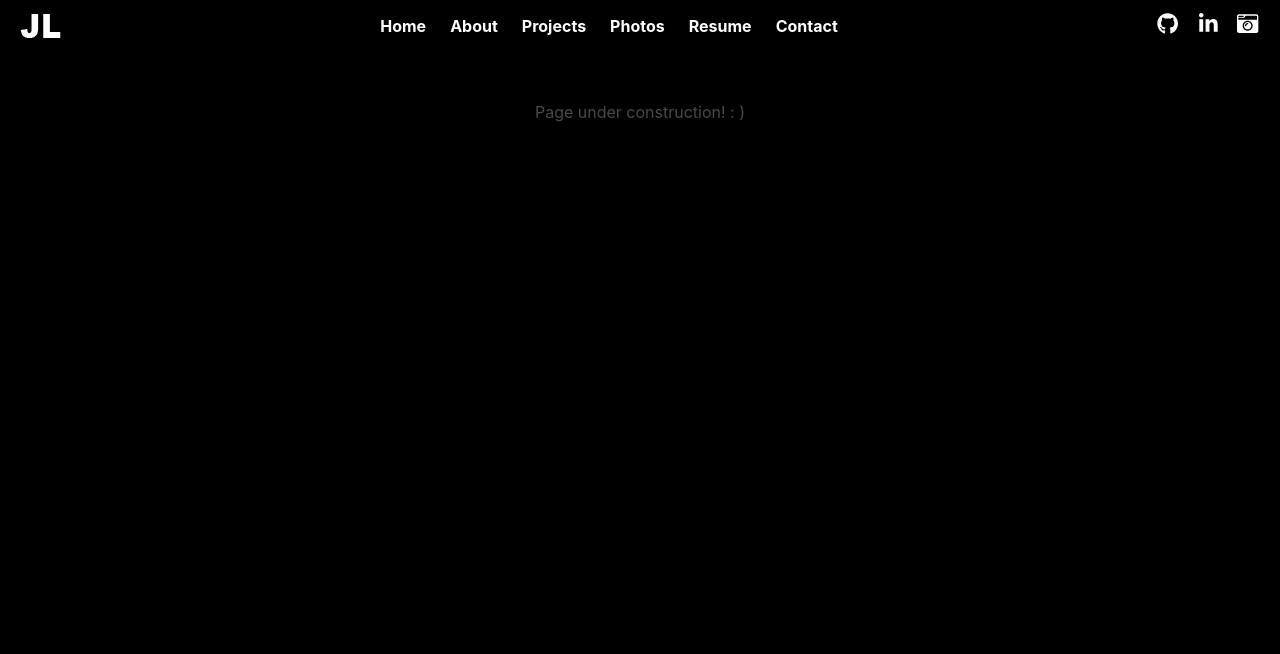
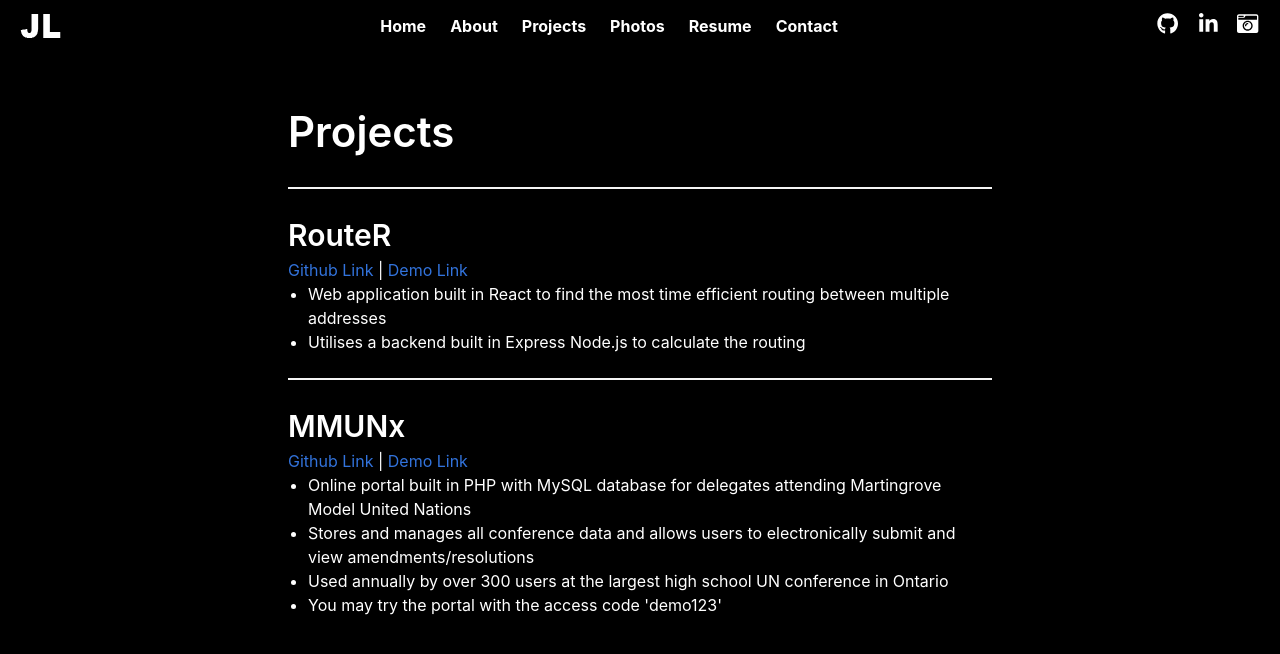
Before and after one commit to jonathanlucki/Personal-Site-V2, a Jekyll site: the page built from projects.html, in a window 1280 px wide. Shown: the top 654 px of the page. Built offline with Jekyll 4.4.1, drawn with Linux system fonts in a browser that asks for light colours; nearby versions of some CDN libraries.

Commit message:
updated projects page

```diff
--- /dev/null
+++ b/_data/projects.yml
@@ -0,0 +1,14 @@
+- name: RouteR
+  github: https://github.com/jonathanlucki/router
+  link: http://router.jonathanlucki.ca
+  info:
+    - text: Web application built in React to find the most time efficient routing between multiple addresses
+    - text: Utilises a backend built in Express Node.js to calculate the routing
+- name: MMUNx
+  github: https://github.com/jonathanlucki/mmunx
+  link: http://mmun.jonathanlucki.ca
+  info:
+    - text: Online portal built in PHP with MySQL database for delegates attending Martingrove Model United Nations
+    - text: Stores and manages all conference data and allows users to electronically submit and view amendments/resolutions
+    - text: Used annually by over 300 users at the largest high school UN conference in Ontario
+    - text: You may try the portal with the access code 'demo123'
--- a/_sass/_misc.scss
+++ b/_sass/_misc.scss
@@ -13,3 +13,8 @@
 .align-stretch {
   align-items: stretch!important;
 }
+
+.content-list-item {
+  list-style-type: disc;
+  margin-left: 20px;
+}
--- a/_sass/_text.scss
+++ b/_sass/_text.scss
@@ -27,3 +27,19 @@
     color: $secondary-colour;
   }
 }
+
+.content-title {
+  font-weight: 600;
+  font-size: 42px;
+  color: $secondary-colour;
+}
+
+.content-sub-title {
+  font-weight: 600;
+  font-size: 30px;
+  color: $secondary-colour;
+}
+
+.content-text {
+  color: $secondary-colour;
+}
--- a/projects.html
+++ b/projects.html
@@ -1,5 +1,24 @@
 ---
 layout: page
+title: Projects
 ---
 
-<p>Page under construction! : )</p>
+<h1 class="content-title">{{page.title}}</h1>
+
+{% for project in site.data.projects %}
+
+    <hr>
+
+    <h3 class="content-sub-title">{{project.name}}</h3>
+
+    <p class="content-text"><a href="{{project.github}}">Github Link</a> | <a href="{{project.link}}">Demo Link</a></p>
+
+    <ul>
+    {% for item in project.info %}
+
+        <li class="content-text content-list-item">{{item.text}}</li>
+
+    {% endfor %}
+    </ul>
+
+{% endfor %}
```
